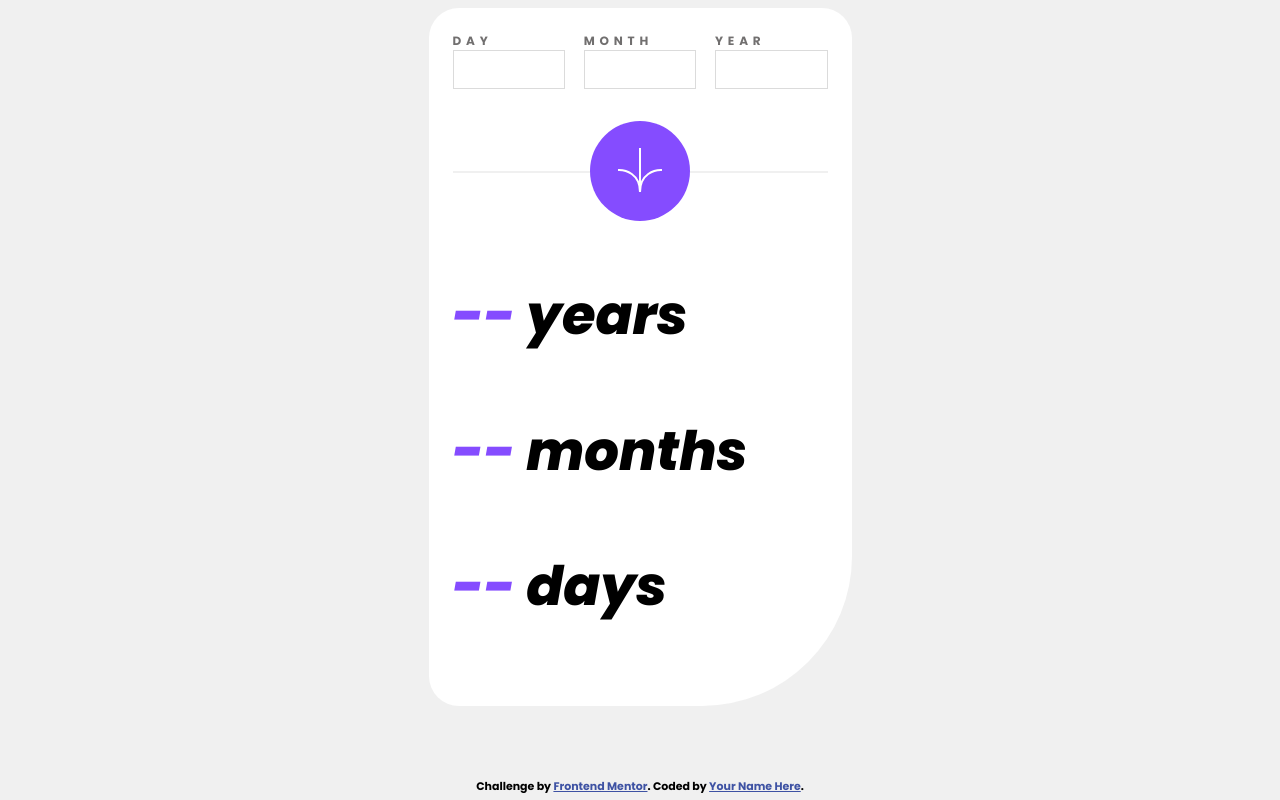
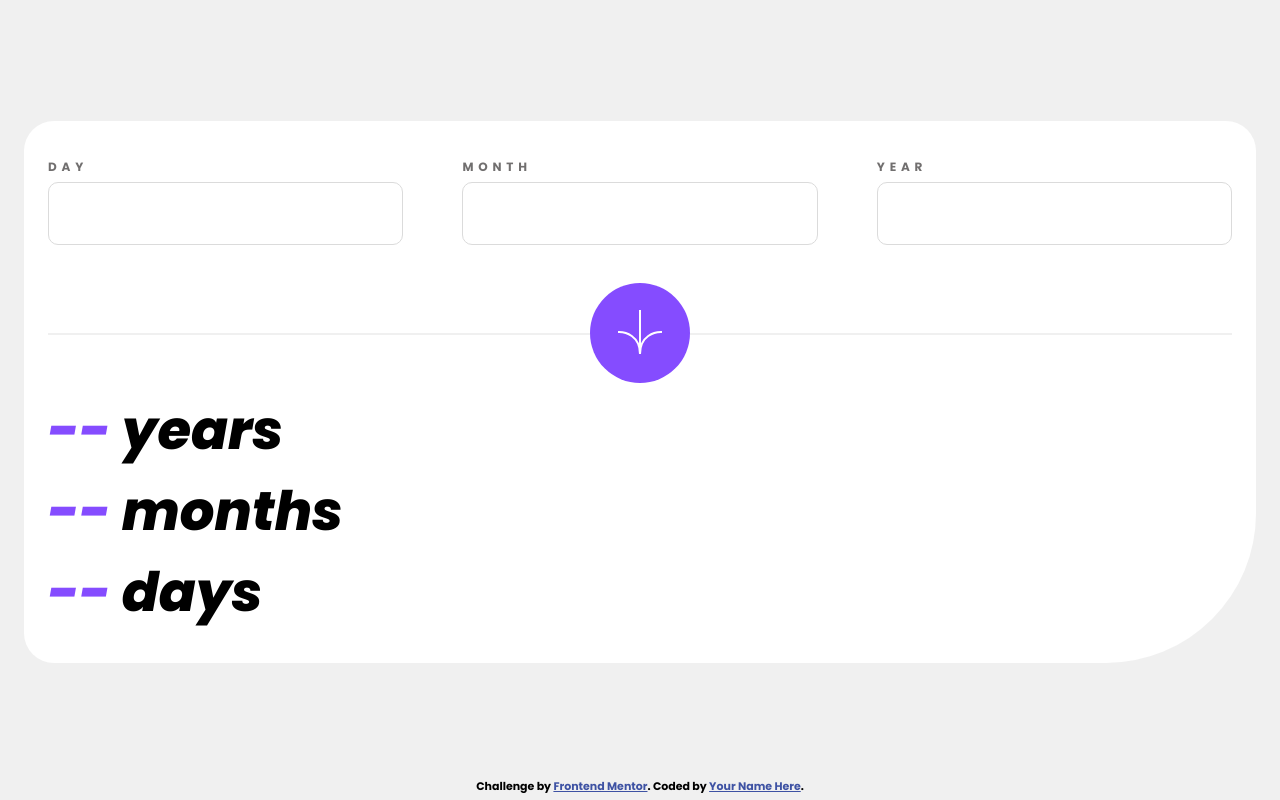
Before and after one commit to habmin/frontend-mentor-age-calculator, a plain HTML site: page index.html in a window 1280 px wide. Drawn offline with Linux system fonts and the light colour scheme.

Commit message:
adapative width

```diff
--- a/stylesheet.css
+++ b/stylesheet.css
@@ -101,6 +101,9 @@ body {
     background-color: var(--off_white);
     font-family: Poppins;
     font-weight: 700;
+    margin: 0px;
+    padding: 0px;
+    min-height: 98vh;
 
     /* For centering the results box */
     display: flex;
@@ -109,17 +112,28 @@ body {
     align-items: center;
 }
 
+main {
+    width: 100%;
+    height: 100%;
+}
+
 .age-calc-box {
     background-color: var(--white);
-    width: 375px;
     padding: 1.5rem 1.5rem 1.5rem 1.5rem;
+    margin: 1.5rem;
     border-radius: 30px 30px 150px 30px;
+
+    height: 100%;
+
+    /* display: flex;
+    flex-flow: column nowrap; */
 }
 
 .input-bar {
     display: flex;
     flex-flow: row nowrap;
     justify-content: space-between;
+    margin: .4rem 0 .4rem 0;
 }
 
 .day-input, .month-input, .year-input{
@@ -132,6 +146,7 @@ body {
     color: var(--smokey_grey);
     font-size: .75rem;
     letter-spacing: 0.4em;
+    margin: .4rem 0 .4rem 0;
 }
 
 .form-input {
@@ -142,6 +157,8 @@ body {
     border: 1px solid;
     border-color: var(--light_grey);
     font-size: 1.5rem;
+    border-radius: 10px;
+    padding: .8rem;
 
 }
 
@@ -178,10 +195,15 @@ body {
     background-color: var(--off_black);
 }
 
+.results-box {
+    margin: .4rem 0 .4rem 0;
+}
+
 .results-text {
     font-weight: 800;
     font-style: italic;
     font-size: 3.4rem;
+    margin: 0;
 }
 
 #result-years, #result-months, #result-days {
```
